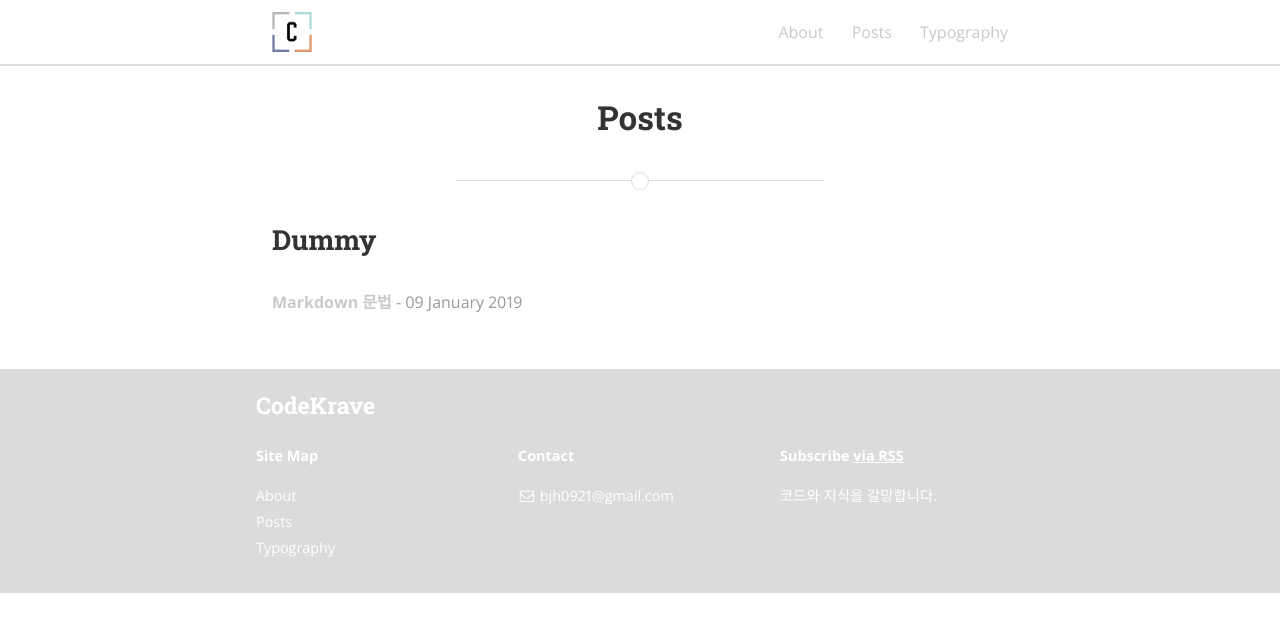
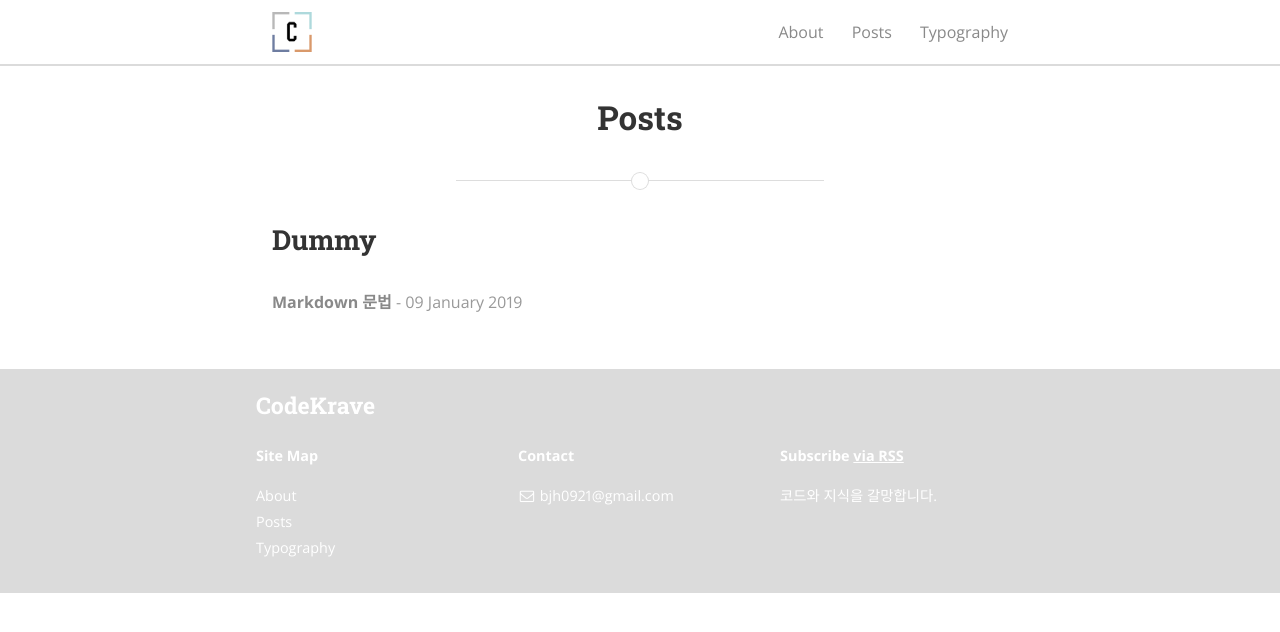
Before and after one commit to codekrave/codekrave.github.io, a Jekyll site: the page built from posts.html, in a window 1280 px wide. Shown: the top 632 px of the page. Built offline with Jekyll 4.4.1, drawn with Linux system fonts in a browser that asks for light colours; nearby versions of some CDN libraries.

Commit message:
anchor tag color updated

```diff
--- a/_sass/base/_typography.scss
+++ b/_sass/base/_typography.scss
@@ -43,7 +43,7 @@ p {
 }
 
 a {
-  color: $action-color;
+  color: $custom-font-color;
   text-decoration: none;
   // transition: color 0.1s linear;
 
--- a/_sass/base/_variables.scss
+++ b/_sass/base/_variables.scss
@@ -34,9 +34,10 @@ $purple: #8e44ad;			// Wisteria
 $orange: #d35400;			// Pumpkin
 $red:	#c0392b;				// Pomegranate
 $gray: #7f8c8d;				// Asbestos
-$custom-gray: #c9c9c9;
 // Even more colors
 $bc-red: #bc0000;
+$custom-gray: #c9c9c9;
+$custom-font-color: #898989;
 
 // Font Colors
 $base-background-color: #fff;
```
